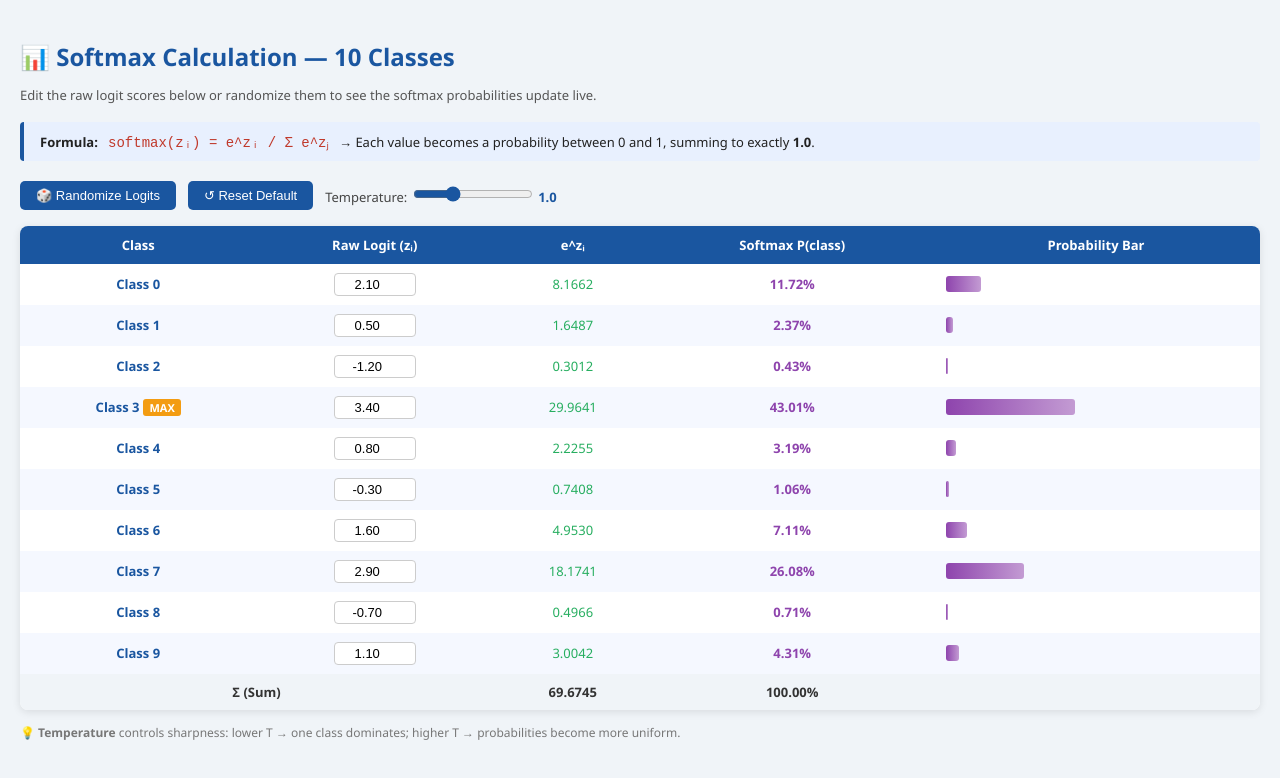
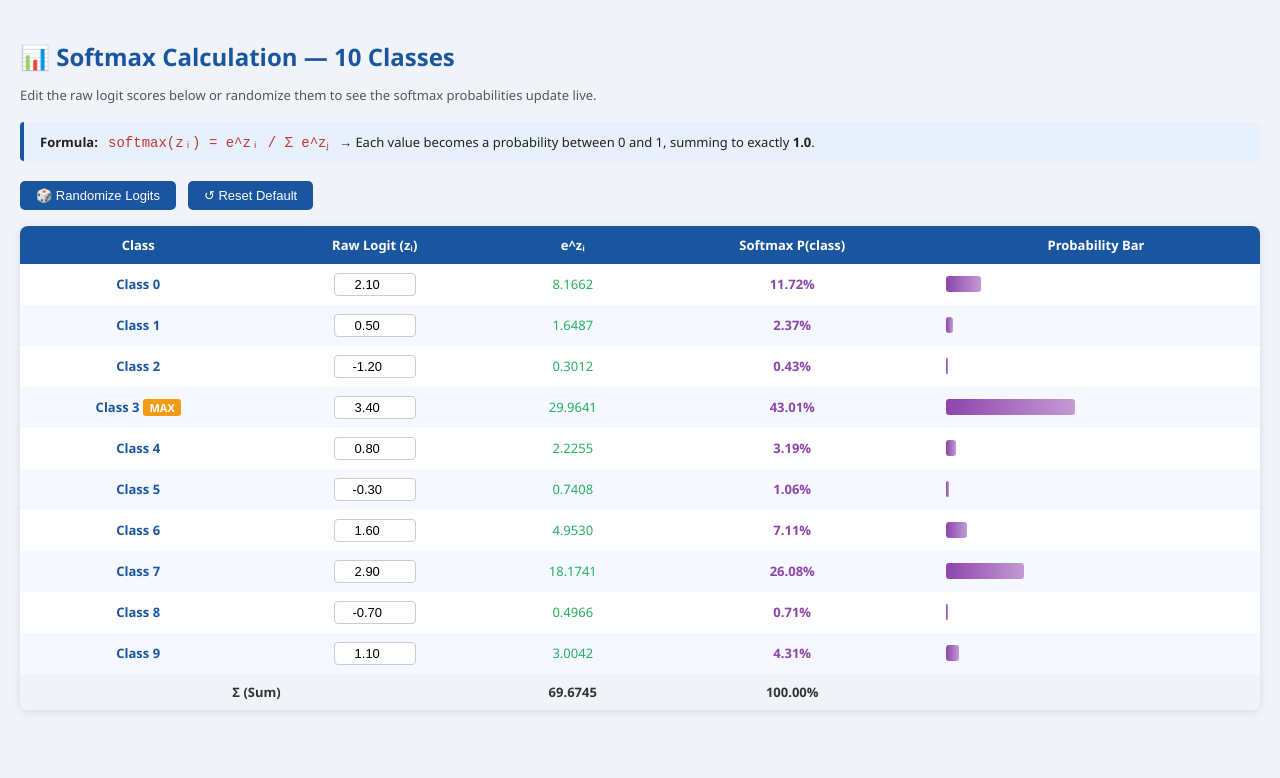
Before and after one commit to aanchan/softmax, a plain HTML site: page index.html in a window 1280 px wide. Drawn offline with Linux system fonts and the light colour scheme.

Commit message:
updated index.html to remove temperature

```diff
--- a/index.html
+++ b/index.html
@@ -48,7 +48,7 @@
 <div class="controls">
   <button onclick="randomize()">🎲 Randomize Logits</button>
   <button onclick="resetDefault()">↺ Reset Default</button>
-  <label>Temperature: <input type="range" id="temp" min="0.1" max="3" step="0.1" value="1" oninput="updateTemp()"> <span id="tempVal">1.0</span></label>
+
 </div>
 
 <table>
@@ -72,12 +72,12 @@
   </tfoot>
 </table>
 
-<p class="note">💡 <strong>Temperature</strong> controls sharpness: lower T → one class dominates; higher T → probabilities become more uniform.</p>
+
 
 <script>
   const classNames = ['Class 0','Class 1','Class 2','Class 3','Class 4','Class 5','Class 6','Class 7','Class 8','Class 9'];
   let logits = [2.1, 0.5, -1.2, 3.4, 0.8, -0.3, 1.6, 2.9, -0.7, 1.1];
-  let temp = 1.0;
+  let temp = 1.0; // fixed at 1, temperature removed from UI
 
   function softmax(z, t) {
     const scaled = z.map(v => v / t);
@@ -137,12 +137,6 @@
     render();
   }
 
-  function updateTemp() {
-    temp = parseFloat(document.getElementById('temp').value);
-    document.getElementById('tempVal').textContent = temp.toFixed(1);
-    render();
-  }
-
   render();
 </script>
 </body>
```
